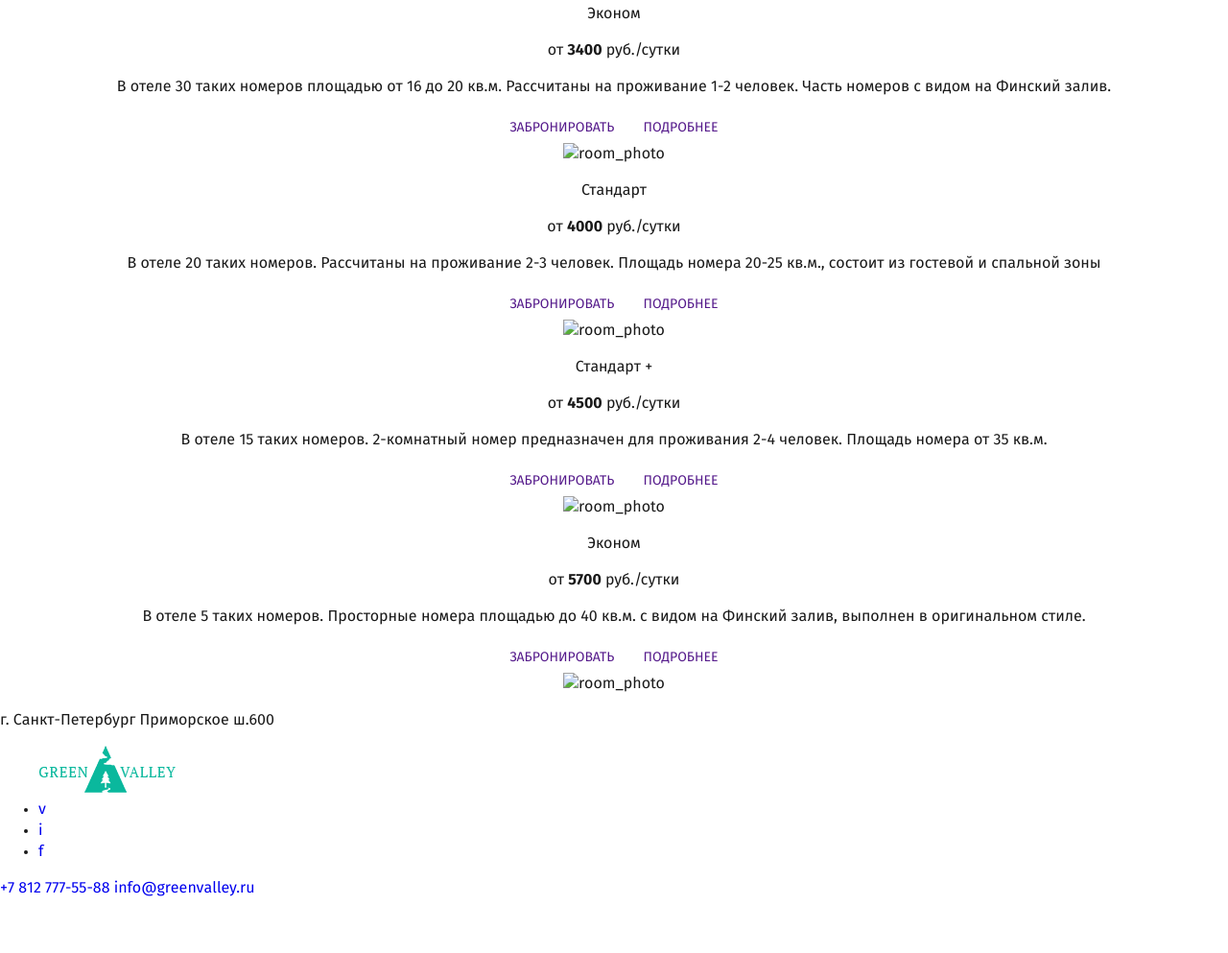
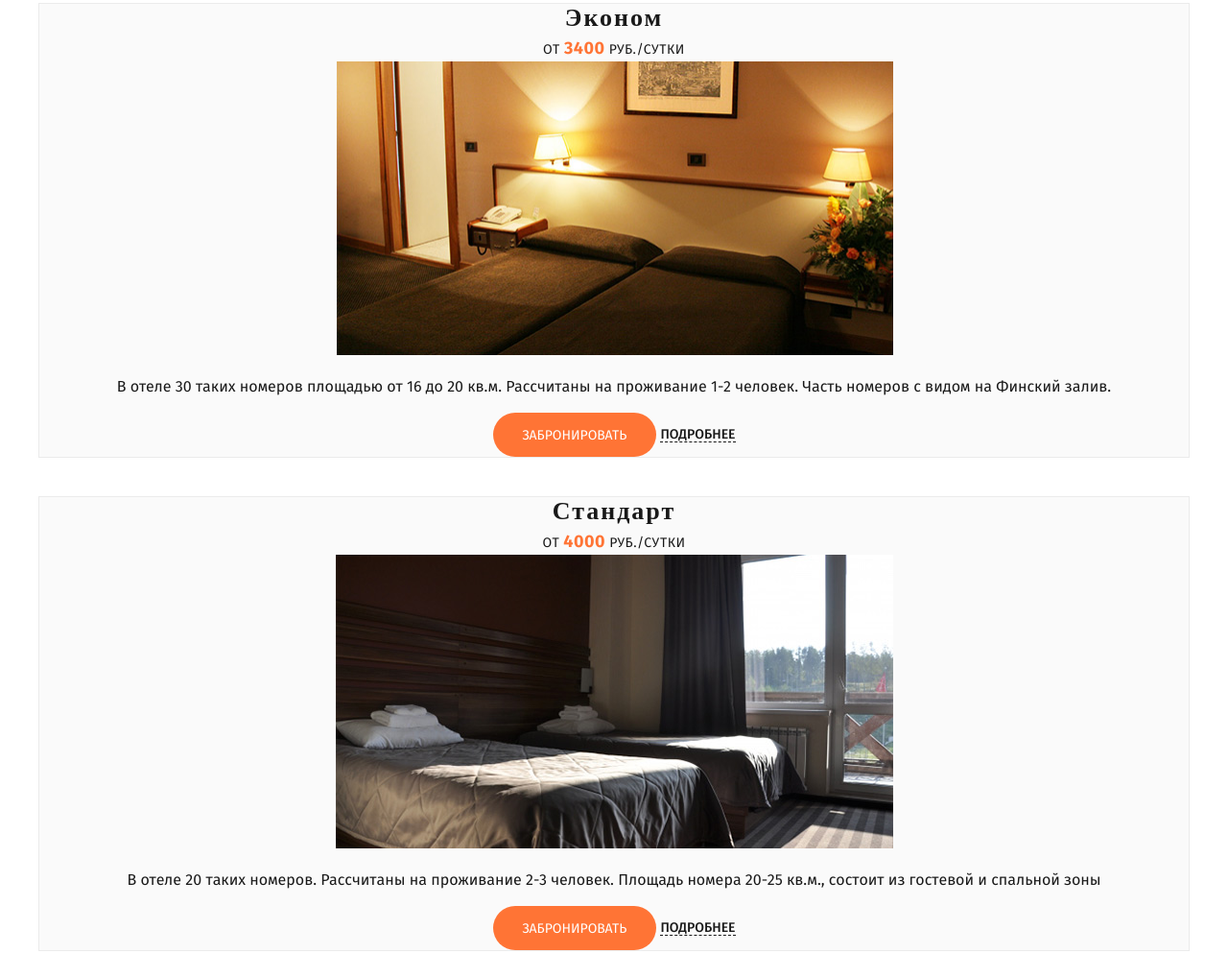
Before and after one commit to Vinni7/Epixx, a website: page categories.html in a window 1280 px wide. Shown: the part 408-1401 px from the top of the page at 96% size. Before the commit the page ends 1360 px from the top, so only its background shows below. Drawn offline with Linux system fonts and the light colour scheme.

Commit message:
Сверстано стилевое оформление страницы rooms

```diff
--- a/categories.html
+++ b/categories.html
@@ -55,67 +55,75 @@
 					<p class="room-desription__title">Эконом</p>
 					<p class="room-desription__price">от <b>3400</b> руб./сутки</p>
 
+					<img src="img/room-econom.jpg" alt="room_photo" width="581px" height="306">
+
 					<p class="room-desription__text">В отеле 30 таких номеров площадью от 16 до 20 кв.м. Рассчитаны на проживание 1-2 человек. Часть номеров с видом на Финский залив.</p>
 
-					<a href="" class="btn">Забронировать</a>
-					<a href="" class="btn btn--read-more">Подробнее</a>
+					<a href="#" class="btn">Забронировать</a>
+					<a href="#" class="room-desription__read-more">Подробнее</a>
 
 				</div>
-				<img src="#" alt="room_photo">
 			</div>
 			<div class="room">
 				<div class="room-desription">
 					<p class="room-desription__title">Стандарт</p>
 					<p class="room-desription__price">от <b>4000</b> руб./сутки</p>
 
+					<img src="img/room-standart.jpg" alt="room_photo" width="581px" height="306">
+
 					<p class="room-desription__text">В отеле 20 таких номеров. Рассчитаны на проживание 2-3 человек. Площадь номера 20-25 кв.м., состоит из гостевой и спальной зоны</p>
 
-					<a href="" class="btn">Забронировать</a>
-					<a href="" class="btn btn--read-more">Подробнее</a>
+					<a href="#" class="btn">Забронировать</a>
+					<a href="#" class="room-desription__read-more">Подробнее</a>
 
 				</div>
-				<img src="#" alt="room_photo">
 			</div>
 			<div class="room">
 				<div class="room-desription">
 					<p class="room-desription__title">Стандарт +</p>
 					<p class="room-desription__price">от <b>4500</b> руб./сутки</p>
 
+					<img src="img/room-standart+.jpg" alt="room_photo"  width="581px" height="306">
+
 					<p class="room-desription__text">В отеле 15 таких номеров. 2-комнатный номер предназначен для проживания 2-4 человек. Площадь номера от 35 кв.м.</p>
 
-					<a href="" class="btn">Забронировать</a>
-					<a href="" class="btn btn--read-more">Подробнее</a>
+					<a href="#" class="btn">Забронировать</a>
+					<a href="#" class="room-desription__read-more">Подробнее</a>
 
 				</div>
-				<img src="#" alt="room_photo">
 			</div>
 			<div class="room">
 				<div class="room-desription">
 					<p class="room-desription__title">Эконом</p>
 					<p class="room-desription__price">от <b>5700</b> руб./сутки</p>
 
+					<img src="img/room-lux.jpg" alt="room_photo" width="581px" height="306">
+
 					<p class="room-desription__text">В отеле 5 таких номеров. Просторные номера площадью до 40 кв.м. с видом на Финский залив, выполнен в оригинальном стиле.</p>
 
-					<a href="" class="btn">Забронировать</a>
-					<a href="" class="btn btn--read-more">Подробнее</a>
+					<a href="#" class="btn">Забронировать</a>
+					<a href="#" class="room-desription__read-more">Подробнее</a>
 
 				</div>
-				<img src="#" alt="room_photo">
 			</div>
 		</div>
 	</div>
 
-	<footer class="page-footer">
-		<div class="page-footer__inner">
-			<p class="page-footer__address">г. Санкт-Петербург Приморское ш.600</p>
-			<ul class="footer-social">
+	<footer class="page-footer container">
+
+		<div class="page-footer__inner row">
+
+			<p class="page-footer__address col-md-2 col-sm-2 hidden-xs">г. Санкт-Петербург Приморское ш.600</p>
+
+			<ul class="footer-social col-xs-10 col-xs-offset-1 col-md-2 col-md-offset-3 col-sm-2 col-sm-offset-3">
 				<img src="img/logo.png" width="143" height="49" alt="Green Valley" class="logo__img">
 				<li><a href="#" class="page-footer__social--vk">v</a></li>
 				<li><a href="#" class="page-footer__social--inst">i</a></li>
 				<li><a href="#" class="page-footer__social--fb">f</a></li>
 			</ul>
 
-			<p class="page-footer__contacts"><a href="tel:+7-812-777-55-88">+7 812 777-55-88</a> <a href="mailto:info@greenvalley.ru">info@greenvalley.ru</a></p>
+			<p class="page-footer__contacts col-md-2 col-md-offset-3 col-sm-2 col-sm-offset-3 hidden-xs"><a href="tel:+7-812-777-55-88">+7 812 777-55-88</a> <a href="mailto:info@greenvalley.ru">info@greenvalley.ru</a></p>
+
 		</div>
 
 	</footer>
--- a/less/blocks/btn.less
+++ b/less/blocks/btn.less
@@ -6,14 +6,23 @@
 	font-family: @font-family;
 	font-weight: normal;
 	text-transform: uppercase;
+	background-color: @color-second;
+	color: #ffffff;
+	padding: 14px 30px 12px 30px;
+	border-radius: 25px;
+
+	&:hover {
+		background-color: @color-second-hvr;
+		color: #fff;
+	}
+	&:visited {
+		color: #fff;
 	}
 
-.btn--icon-calendar {
+	&--icon-calendar {
 		padding: 14px 20px 12px 50px;
-	background-color: @color-second;
-	color: #ffffff;
-	border-radius: 30px;
 		position: relative;
+
 		&:before {
 			content: '';
 			display: block;
@@ -24,8 +33,14 @@
 			top: 30%;
 			left: 12%;
 		}
+
 		&:hover {
 			background-color: @color-second-hvr;
 			color: #fff;
 		}
+		&:visited {
+			color: #fff;
 		}
+	}
+
+}
--- /dev/null
+++ b/less/blocks/footer-social.less
@@ -0,0 +1,14 @@
+.footer-social {
+	list-style: none;
+	padding: 0;
+	text-align: center;
+	margin-top: 0;
+	margin-bottom: 0;
+	img {
+		display: block;
+		margin: 0 auto;
+	}
+	li {
+		display: inline-block;
+	}
+}
--- a/less/blocks/page-footer.less
+++ b/less/blocks/page-footer.less
@@ -0,0 +1,27 @@
+.page-footer {
+	width: 100%;
+	border-top: 1px solid @gray-lighter;
+	&__inner {
+		max-width: 1200px;
+		margin: 0 auto;
+		padding: 25px 0;
+	}
+
+	&__address {
+		color: @gray-dark;
+		font-family: @font-family;
+		font-size: @text-size;
+		line-height: @text-size + 6px;
+	}
+
+		&__contacts a {
+			color: @gray-dark;
+			font-family: @font-family;
+			font-size: @text-size;
+			line-height: @text-size + 6px;
+
+			&:hover {
+				color: @color-second;
+			}
+		}
+}
--- /dev/null
+++ b/less/blocks/room.less
@@ -0,0 +1,52 @@
+.room {
+	border: 1px solid @gray-lighter;
+	background-color: @gray-white;
+	margin-bottom: 40px;
+}
+
+.room-desription {
+	&__title {
+		font-family: @font-family-heading;
+		font-size: @text-size-big;
+		line-height: normal;
+		letter-spacing: 2px;
+		color: @gray-dark;
+		font-weight: bold;
+		margin-top: 0;
+		margin-bottom: 5px;
+	}
+
+	&__price {
+		font-family: @font-family;
+		font-size: @text-size-small;
+		line-height: @line-height-accent;
+		letter-spacing: 0.5px;
+		text-transform: uppercase;
+		margin-top: 0;
+		margin-bottom: 0;
+		color: @gray-dark;
+
+		b {
+			font-size: 18px;
+			line-height: @line-height-accent;
+			color: @color-second;
+		}
+	}
+
+	&__text {
+		font-family: @font-family;
+		color: @gray-dark;
+		font-size: @text-size;
+		line-height: @line-height;
+	}
+
+	&__read-more {
+		font-family: @font-family;
+		color: @gray-dark;
+		font-size: @text-size-small;
+		line-height: @line-height-small;
+		text-transform: uppercase;
+		border-bottom: 1px dashed @gray-dark;
+		font-weight: 500;
+	}
+}
--- a/less/style.less
+++ b/less/style.less
@@ -51,8 +51,10 @@
 @import 'global/global-fonts.less';
 @import 'global/global-scaffolding.less';
 @import 'blocks/page-header.less';
-@import 'page-footer.less';
 @import 'blocks/main-nav.less';
+@import 'blocks/page-footer.less';
+@import 'blocks/footer-social.less';
 @import 'blocks/btn.less';
 @import 'blocks/page-title.less';
 @import 'blocks/categories.less';
+@import 'blocks/room.less';
--- a/less/variables.less
+++ b/less/variables.less
@@ -35,4 +35,4 @@
 
 @radius: 															  50%;
 
-@margin: 20px;
+@margin:                                                              20px;
```
Also changed, not shown: booking.html (+9 -5 lines), index.html (+9 -5 lines), rooms.html (+9 -5 lines), css/style.css, img/room-econom.jpg (added), img/room-lux.jpg (added), img/room-standart+.jpg (added), img/room-standart.jpg (added), 1 other file. Lines whose indentation alone changed are shown as unchanged.
